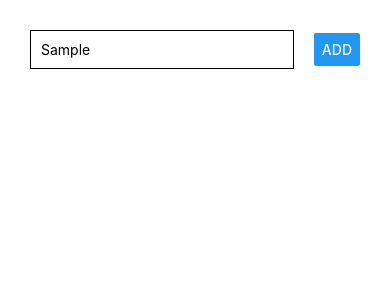
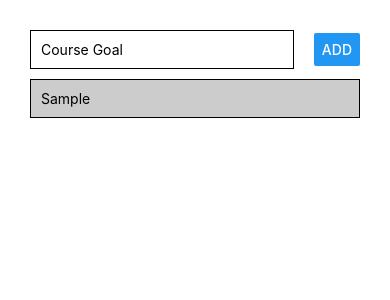
Before and after one commit to GaganaGavesh/React-Native, a React Native app: screen / in a window 390 px wide. Both pictures are taken after typing "Sample" into the empty fields and a click on the button "ADD". Shown: the top 300 px of the page. Built offline with nearby package versions, Linux system fonts and the light colour scheme.

Commit message:
Split into components and added FlatList component to render list

```diff
--- a/App.js
+++ b/App.js
@@ -1,17 +1,43 @@
 import { StatusBar } from "expo-status-bar";
-import React from "react";
-import { Button, StyleSheet, TextInput, View } from "react-native";
+import React, { useState } from "react";
+import {
+  Button,
+  FlatList,
+  StyleSheet,
+  TextInput,
+  Text,
+  View
+} from "react-native";
+import GoalItem from './components/GoalItem';
+import GoalInput from "./components/GoalInput";
 
 export default function App() {
+  const [courseGoals, setCourseGaols] = useState([]);
+
+  const addGoalHandler = (goalTitle) => {
+    setCourseGaols((currentGoals) => [...currentGoals, {id: Math.random().toString(), value: goalTitle}]); //get the latest snapshot of the goals
+    //setEnteredGoal('');
+  };
+
   return (
     <View style={styles.screen}>
-      <View
-        style={styles.container}
-      >
-        <TextInput placeholder="Course Goal" style={styles.inputContainer} />
-        <Button title="ADD" />
-      </View>
-      <View></View>
+      {/* <View style={styles.container}>
+        <TextInput
+          placeholder="Course Goal"
+          style={styles.inputContainer}
+          onChangeText={goalInputHandler}
+          value={enteredGoal}
+        />
+        <Button title="ADD" onPress={addGoalHandler} />
+      </View> */}
+      <GoalInput
+        addGoalHandler={addGoalHandler}
+        />
+      <FlatList
+        keyExtractor={(item, index) => item.id}//meken pluwan api khmada key eka ganne kiyala Flat list ekata kiyanna
+        data={courseGoals}
+        renderItem={itemData => <GoalItem title={itemData.item.value}/>}
+      />
     </View>
   );
 }
@@ -31,4 +57,11 @@
     padding: 10,
     width: "80%",
   },
+  listItem: {
+    padding: 10,
+    backgroundColor: "#ccc",
+    borderColor: "black",
+    borderWidth: 1,
+    marginVertical: 10,
+  },
 });
--- /dev/null
+++ b/components/GoalInput.js
@@ -0,0 +1,43 @@
+import React, { useState } from "react";
+import { Button, StyleSheet, TextInput, View } from "react-native";
+
+const GoalInput = (props) => {
+  const [enteredGoal, setEnteredGoal] = useState("");
+
+  const goalInputHandler = (enteredText) => {
+    setEnteredGoal(enteredText);
+  };
+
+  const onPressAddGoal = () => {
+    props.addGoalHandler(enteredGoal);
+    setEnteredGoal('');
+  };
+
+  return (
+    <View style={styles.container}>
+      <TextInput
+        placeholder="Course Goal"
+        style={styles.inputContainer}
+        onChangeText={goalInputHandler}
+        value={enteredGoal}
+      />
+      <Button title="ADD" onPress={onPressAddGoal} />
+    </View>
+  );
+};
+
+const styles = StyleSheet.create({
+  container: {
+    flexDirection: "row",
+    justifyContent: "space-between",
+    alignItems: "center",
+  },
+  inputContainer: {
+    borderColor: "black",
+    borderWidth: 1,
+    padding: 10,
+    width: "80%",
+  },
+});
+
+export default GoalInput;
--- /dev/null
+++ b/components/GoalItem.js
@@ -0,0 +1,22 @@
+import React from "react";
+import { StyleSheet, Text, View } from "react-native";
+
+const GoalItem = (props) => {
+  return (
+    <View style={styles.listItem}>
+      <Text>{props.title}</Text>
+    </View>
+  );
+};
+
+const styles = StyleSheet.create({
+  listItem: {
+    padding: 10,
+    backgroundColor: "#ccc",
+    borderColor: "black",
+    borderWidth: 1,
+    marginVertical: 10,
+  },
+});
+
+export default GoalItem;
```
